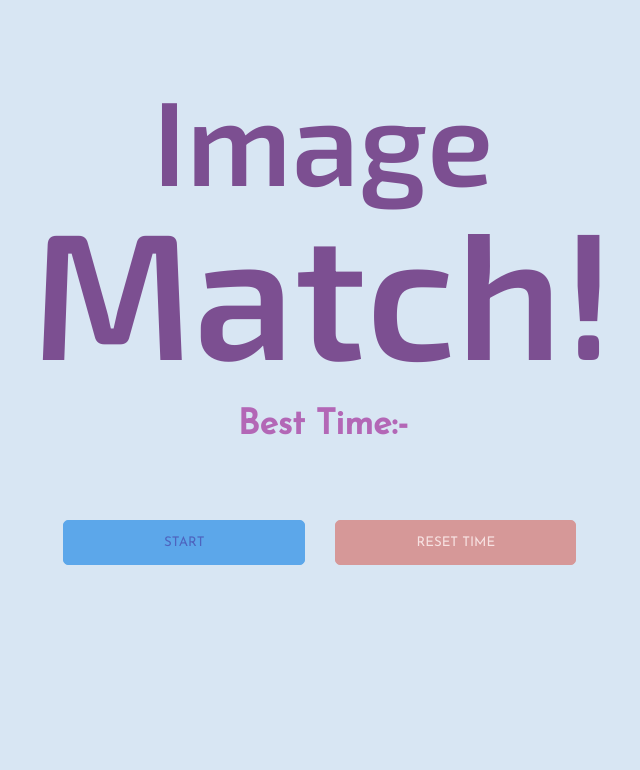
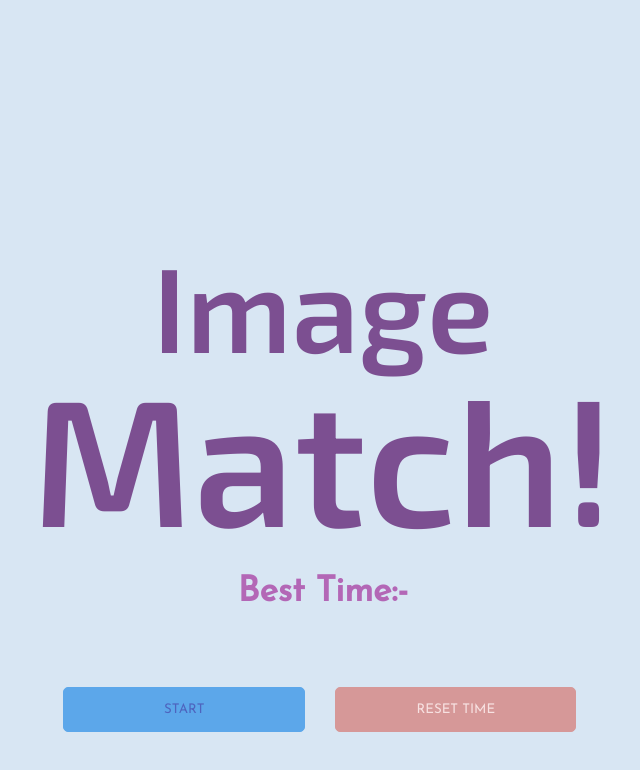
Before and after one commit to Pranaybot/memory_game_challenge, a plain HTML site: page index.html in a window 1280 px wide. Shown: the whole page, without its empty margins (317-957 px from the left). Drawn offline with Linux system fonts and the light colour scheme.

Commit message:
Positioned cards javascript and styles css files

```diff
--- a/cards.js
+++ b/cards.js
@@ -3,8 +3,10 @@ const cardContainer = document.querySelector('.memory-game');
 const savedTimes = localStorage.getItem("times") ? JSON.parse(localStorage.getItem("times")) : [];
 const countdownEl = document.querySelector('#countdown');
 
+/*
 const startingMinutes = 3;
 let time = startingMinutes * 60;
+*/
 
 let hasFlippedCard = false;
 let lockBoard = false;
--- a/styles.css
+++ b/styles.css
@@ -7,7 +7,7 @@
 
 .main-container {
     text-align: center;
-    margin: 48px auto;
+    margin: 95px auto;
 }
 
 .extra-container {
@@ -169,7 +169,7 @@ body {
 }
 
 .main{
-    padding-top:30px;
+    padding-top:150px;
     padding-bottom: 20px;
 }
 
```
